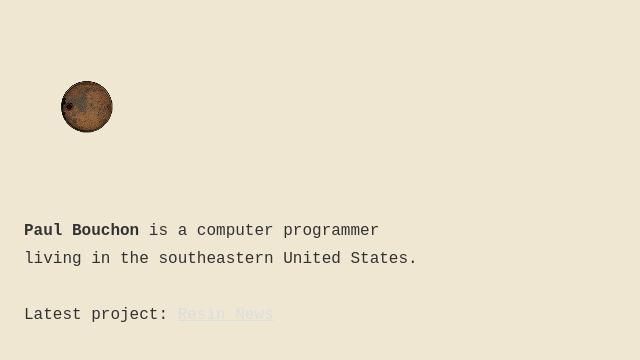
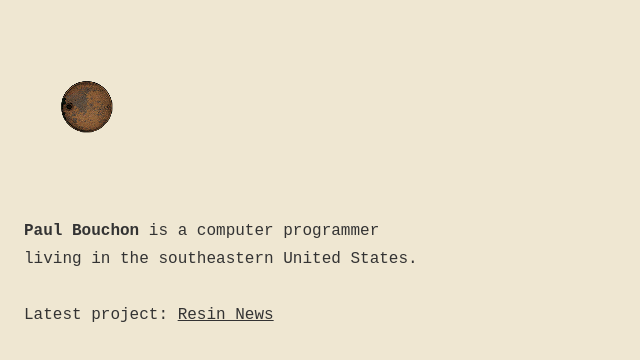
Before and after one commit to bitpshr/bitpshr.net, a website: page public/index.html in a window 1280 px wide. Shown: the whole page, without its empty margins (0-640 px from the left). Drawn offline with Linux system fonts and the light colour scheme.

Commit message:
Update index.html

```diff
--- a/public/index.html
+++ b/public/index.html
@@ -89,6 +89,11 @@
 					background: #efe7d2;
 					color: #333333;
 				}
+
+				a,
+				a:visited {
+					color: #333333;
+				}
 			}
 		</style>
 	</head>
@@ -102,7 +107,7 @@
 				living in the southeastern United States.<br/>
 				<br/>
 				<span class="latest">Latest project:</span>
-				<a href="https://resin.today" target="_blank">Resin News</span>
+				<a href="https://ghost-web-one.vercel.app/" target="_blank">Resin News</span>
 			</div>
 		</main>
 		<script>
```
